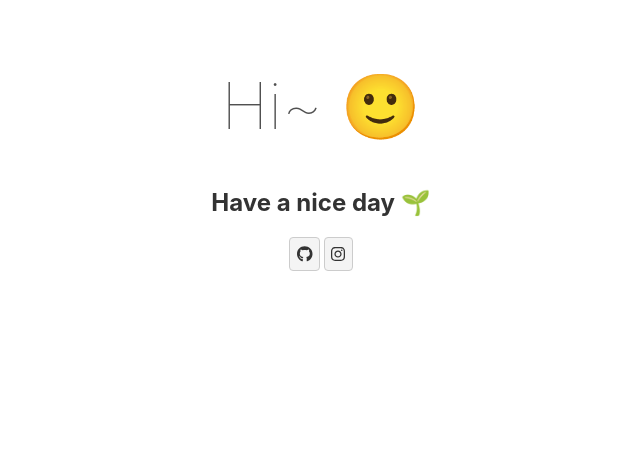
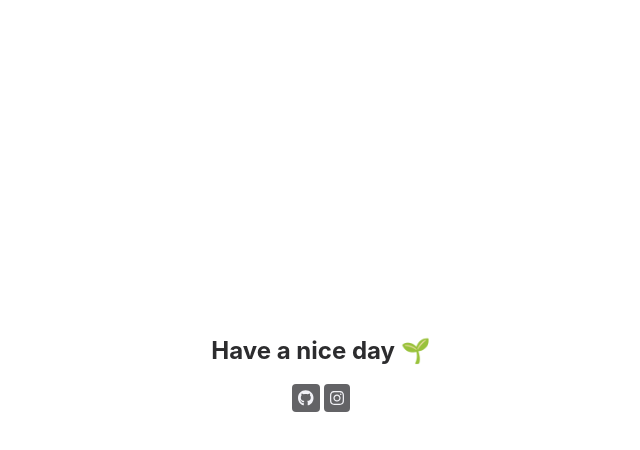
Before and after one commit to yumin-jung/yumin-jung.github.io, a Svelte app: page / in a window 1280 px wide. Shown: the top 450 px of the page, without its empty margins (319-959 px from the left). Built offline with nearby package versions, Linux system fonts and the light colour scheme.

Commit message:
Add GitHub & Instagram button 🚀

```diff
--- a/src/App.svelte
+++ b/src/App.svelte
@@ -3,11 +3,9 @@
 </script>
 
 <main>
-	<h1>Hi~ 🙂</h1>
-
 	<h2>Have a nice day 🌱</h2>
 
-	<p>
+	<div>
 		<a href="https://github.com/yumin-jung">
 			<button>
 				<i class="fa-brands fa-github" />
@@ -18,7 +16,7 @@
 				<i class="fa-brands fa-instagram" />
 			</button>
 		</a>
-	</p>
+	</div>
 </main>
 
 <style>
@@ -27,17 +25,33 @@
 		padding: 1em;
 		max-width: 240px;
 		margin: 0 auto;
+
+		/*  */
+		display: flex;
+		flex-direction: column;
+		justify-content: center;
+		align-items: center;
+		min-height: 85vh;
 	}
 
-	h1 {
-		color: #505050;
-		font-size: 4em;
-		font-weight: 100;
+	h2 {
+		color: rgb(44, 44, 46);
 	}
 
 	button {
+		background-color: rgb(99, 99, 102);
+		color: rgb(242, 242, 247);
 		border-radius: 4px;
-		vertical-align: bottom;
+		border: none;
+		margin: 0px;
+		padding: 4px 6px;
+		font-size: 16px;
+		cursor: pointer;
+		transition: all 0.2s linear;
+	}
+
+	button:hover {
+		transform: scale(1.2);
 	}
 
 	@media (min-width: 640px) {
```
Also changed, not shown: public/build/bundle.css, public/build/bundle.js, 1 other file (tests, documents, lock files or other folders).
